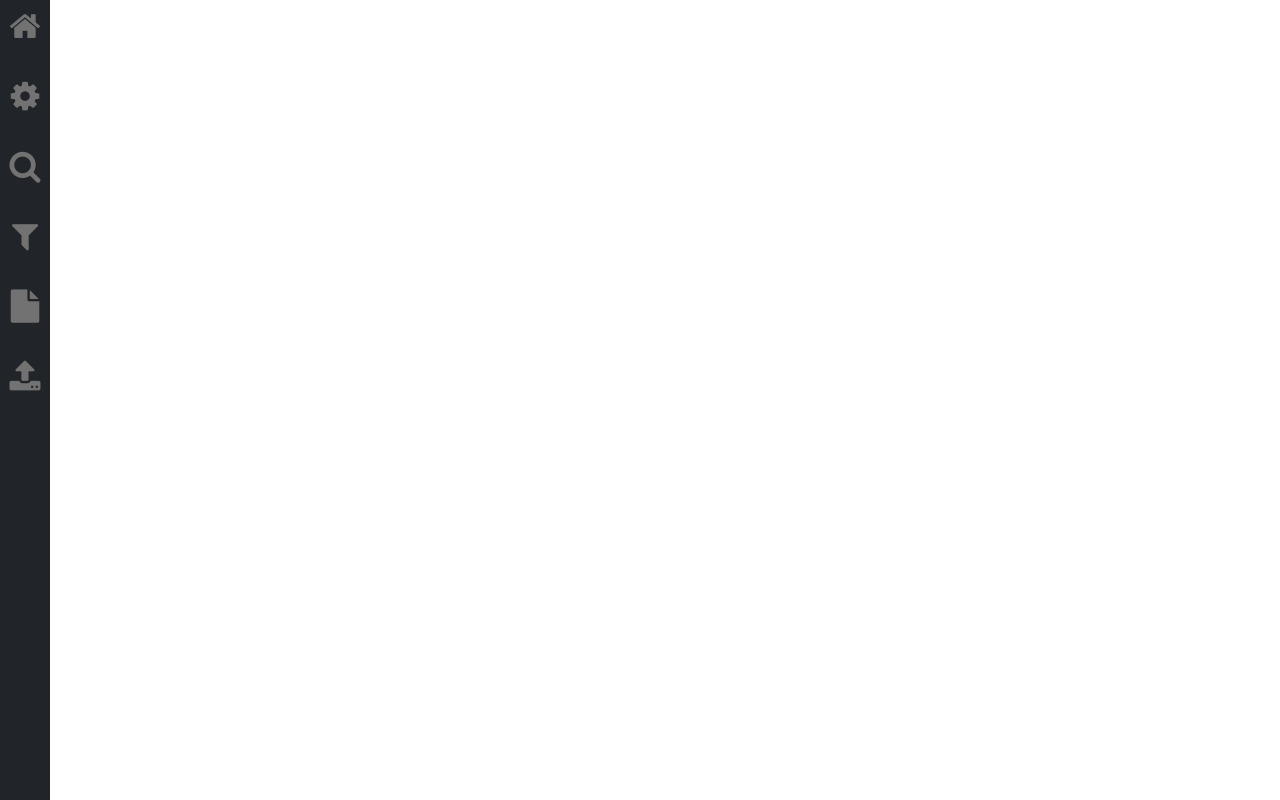
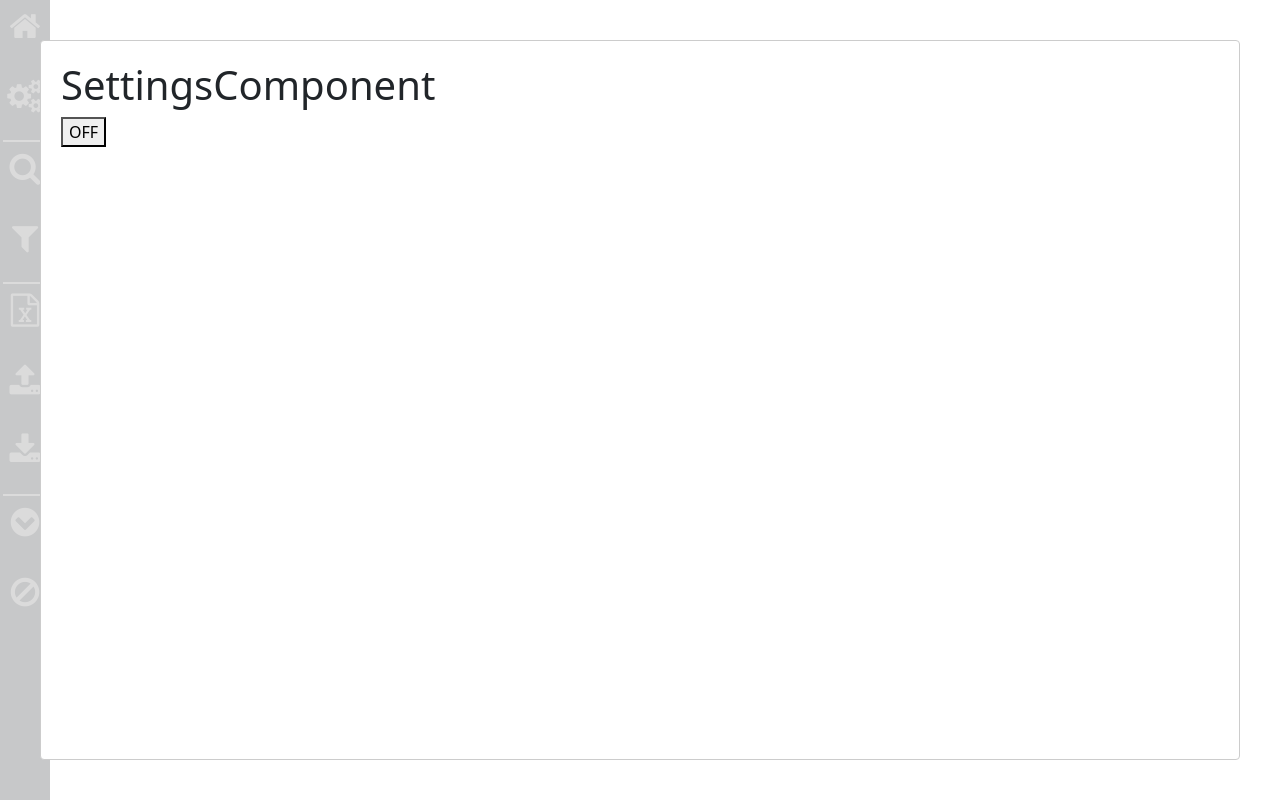
Before and after one commit to bryndalski/ProjektPraktyki, a React app in the folder front/: page / in a window 1280 px wide. Both pictures are taken after a click on the icon 24 px from the left and 105 px from the top of the page. Built offline with nearby package versions, Linux system fonts and the light colour scheme.

Commit message:
Front
Develob basic for front

```diff
--- /dev/null
+++ b/front/src/components/download.js
@@ -0,0 +1,10 @@
+import React from 'react'
+import "bootstrap/dist/css/bootstrap.min.css";
+function DownloadComponent(props) {
+
+    return (
+        <h1>DownloadComponent</h1>
+    )
+}
+
+export default DownloadComponent;
--- a/front/src/components/home.js
+++ b/front/src/components/home.js
@@ -4,24 +4,70 @@ import Modal from "react-modal";
 import 'bootstrap/dist/css/bootstrap.min.css'; //css
 import "../styles/home.css";//css
 //modals
+import SettingsComponent from './settings';
 import FilterComponent from './filters';
+import SearchComponent from './search';
+import SheetsComponent from './sheets';
+import DownloadComponent from './download';
+import UploadComponent from './upload';
+// import FilterComponent from './filters';
+
+
 const HomePage = () => {
-    const [FilterModalStatus, ChangeFilterModalStatus] = useState(false);
+    const [HomeModalStatus, ChangeHomeModalStatus] = useState(false);           //status for home
+    const [SettingsModalStatus, ChangeSettingsModalStatus] = useState(false);   //status for settings
+    const [SearchModalStatus, ChangeSearchModalStatus] = useState(false);       //status for search
+    const [FilterModalStatus, ChangeFilterModalStatus] = useState(false);       //status for filter
+    const [SheetModalStatus, ChangeSheetModalStatus] = useState(false);         //status for sheets
+    const [ImportModalStatus, ChangeImportModalStatus] = useState(false);       //status for upload
+    const [ExportModalStatus, ChangeExportModalStatus] = useState(false);       //status for download
 
 
     return (
         <div className="App">
             <div className='navigatorSide bg-dark d-flex flex-column  '>
-                <i className="fa fa-home "></i>
-                <i className="fa fa-cog"></i>
-                <i onClick={() => ChangeFilterModalStatus(true)} className="fa fa-search"></i>
-                <i className="fa fa-filter"></i>
-                <i className="fa fa-file"></i>
-                <i className="fa fa-upload"></i>
+                <i title="Home" onClick={() => ChangeHomeModalStatus(true)} className="fa fa-home "></i>
+                <i title="Settings" onClick={() => ChangeSettingsModalStatus(true)} className="fa fa-cogs"></i>
+                <div className="separator"></div>
+                <i title="Search" onClick={() => ChangeSearchModalStatus(true)} className="fa fa-search"></i>
+                <i title="Filters" onClick={() => ChangeFilterModalStatus(true)} className="fa fa-filter"></i>
+                <div className="separator"></div>
+                <i title="Sheets words" onClick={() => ChangeSheetModalStatus(true)} className="fa fa-file-excel-o"></i>
+                <i title="Upload Sheet words" onClick={() => ChangeImportModalStatus(true)} className="fa fa-upload"></i>
+                <i title="Download sheet" onClick={() => ChangeExportModalStatus(true)} className="fa fa-download"></i>
+                <div className="separator"></div>
+                <i title="Save changes" onClick={() => ChangeExportModalStatus(true)} className="fa fa-chevron-circle-down"></i>
+                <i title="Chanel" onClick={() => ChangeExportModalStatus(true)} className="fa fa-ban"></i>
+
+
             </div>
+            {/* <Modal isOpen={ChangeHomeModalStatus}>
+                <FilterComponent />
+                <button onClick={() => ChangeFilterModalStatus(false)}>  OFF  </button>
+            </Modal> */}
+            <Modal isOpen={SettingsModalStatus}>
+                <SettingsComponent />
+                <button onClick={() => ChangeSettingsModalStatus(false)}>  OFF  </button>
+            </Modal>
+            <Modal isOpen={SearchModalStatus}>
+                <SearchComponent />
+                <button onClick={() => ChangeSearchModalStatus(false)}>  OFF  </button>
+            </Modal>
             <Modal isOpen={FilterModalStatus}>
                 <FilterComponent />
                 <button onClick={() => ChangeFilterModalStatus(false)}>  OFF  </button>
+            </Modal>
+            <Modal isOpen={SheetModalStatus}>
+                <SheetsComponent />
+                <button onClick={() => ChangeSheetModalStatus(false)}>  OFF  </button>
+            </Modal>
+            <Modal isOpen={ImportModalStatus}>
+                < UploadComponent />
+                <button onClick={() => ChangeImportModalStatus(false)}>  OFF  </button>
+            </Modal>
+            <Modal isOpen={ExportModalStatus}>
+                <DownloadComponent />
+                <button onClick={() => ChangeExportModalStatus(false)}>  OFF  </button>
             </Modal>
         </div>
 
--- a/front/src/components/search.js
+++ b/front/src/components/search.js
@@ -0,0 +1,10 @@
+import React from 'react'
+import "bootstrap/dist/css/bootstrap.min.css";
+function SearchComponent(props) {
+
+    return (
+        <h1>SearchComponent</h1>
+    )
+}
+
+export default SearchComponent;
--- a/front/src/components/settings.js
+++ b/front/src/components/settings.js
@@ -0,0 +1,10 @@
+import React from 'react'
+import "bootstrap/dist/css/bootstrap.min.css";
+function SettingsComponent(props) {
+
+    return (
+        <h1>SettingsComponent</h1>
+    )
+}
+
+export default SettingsComponent;
--- /dev/null
+++ b/front/src/components/sheets.js
@@ -0,0 +1,10 @@
+import React from 'react'
+import "bootstrap/dist/css/bootstrap.min.css";
+function SheetsComponent(props) {
+
+    return (
+        <h1>SheetsComponent</h1>
+    )
+}
+
+export default SheetsComponent;
--- /dev/null
+++ b/front/src/components/upload.js
@@ -0,0 +1,10 @@
+import React from 'react'
+import "bootstrap/dist/css/bootstrap.min.css";
+function UploadComponent(props) {
+
+    return (
+        <h1>UploadComponent</h1>
+    )
+}
+
+export default UploadComponent;
--- a/front/src/styles/home.scss
+++ b/front/src/styles/home.scss
@@ -16,4 +16,9 @@
         cursor: pointer;
         font-size:30pt;
     }
+    .separator{
+        background-color: rgb(114, 114, 114);
+        width:90%;
+        height:2px;
+    }
 }
```
Also changed, not shown: front/src/styles/home.css, 1 other file.
